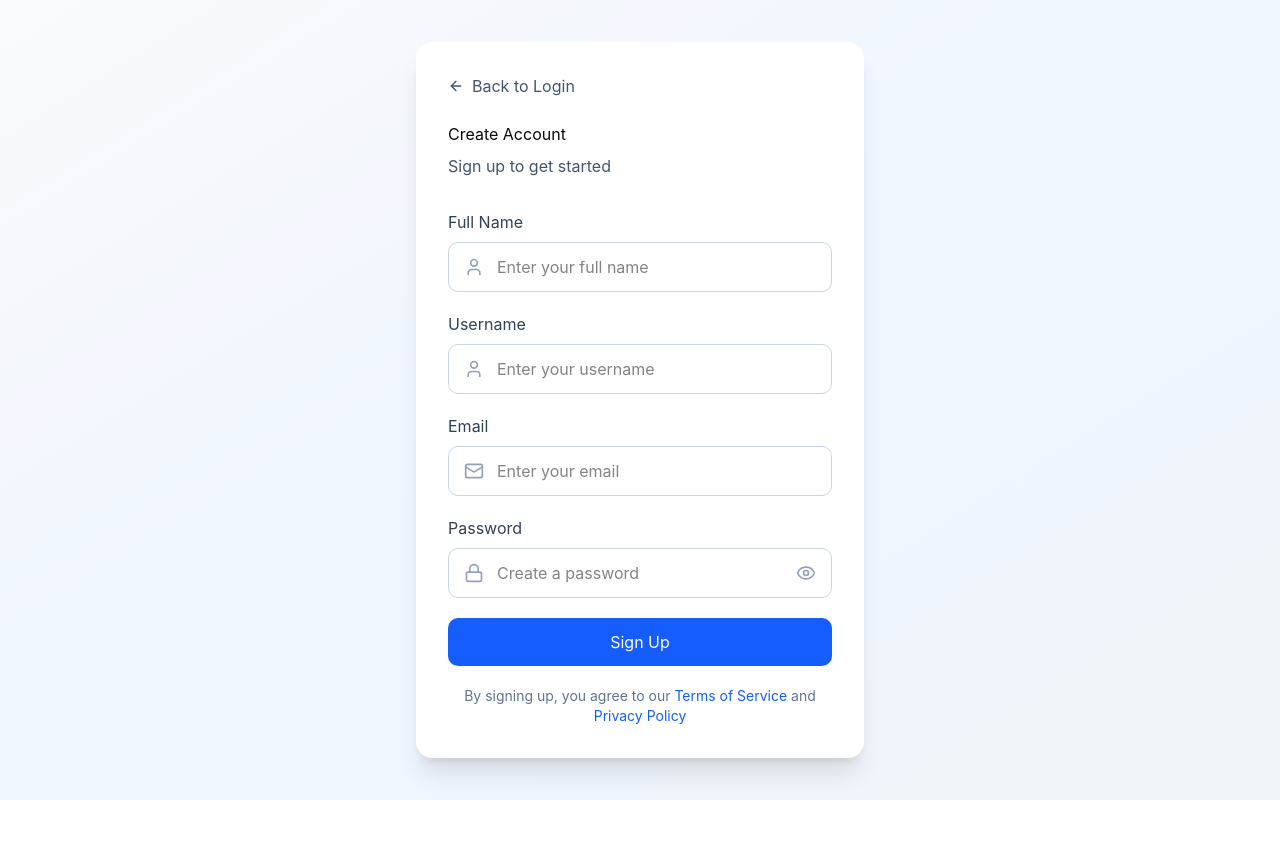
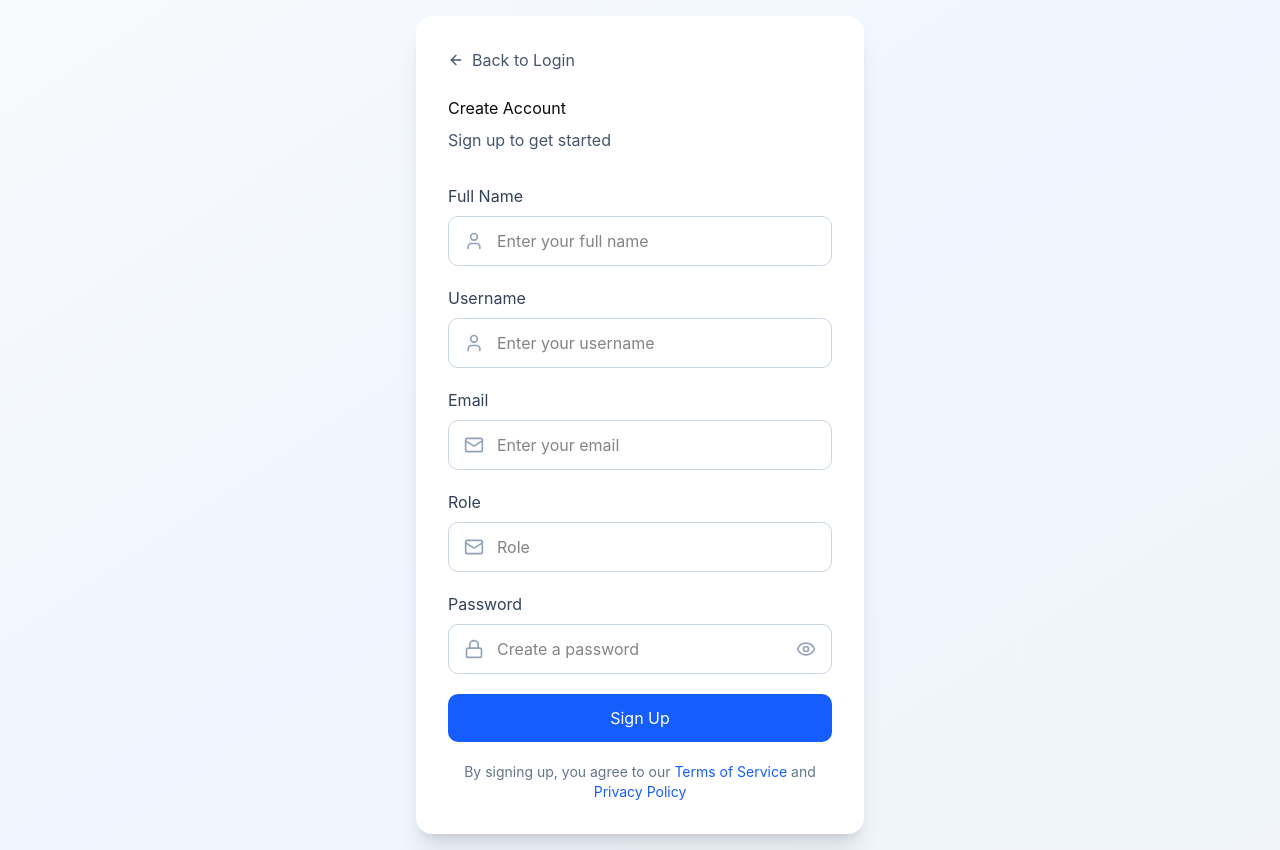
Before and after one commit to bobprince4u/admin, a React (Vite) app: page / in a window 1280 px wide. Both pictures are taken after a click on the button "Sign Up". Before the commit the page ends 800 px from the top, so only its background shows below. Built offline with nearby package versions, Linux system fonts and the light colour scheme.

Commit message:
modified:  src/components/SignupForm.tsx

```diff
--- a/src/components/SignupForm.tsx
+++ b/src/components/SignupForm.tsx
@@ -20,6 +20,7 @@ export function SignupForm({ onSuccess, onBackToLogin }: SignupFormProps) {
     name: "",
     username: "",
     email: "",
+    role: "",
     password: "",
   });
   const [showPassword, setShowPassword] = useState(false);
@@ -50,6 +51,7 @@ export function SignupForm({ onSuccess, onBackToLogin }: SignupFormProps) {
             name: formData.name,
             username: formData.username,
             email: formData.email,
+            role: formData.role,
             password: formData.password,
           }),
         }
@@ -162,6 +164,25 @@ export function SignupForm({ onSuccess, onBackToLogin }: SignupFormProps) {
           </div>
         </div>
 
+        {/* Role Field */}
+        <div>
+          <label htmlFor="signup-email" className="block text-slate-700 mb-2">
+            Role
+          </label>
+          <div className="relative">
+            <Mail className="absolute left-4 top-1/2 -translate-y-1/2 w-5 h-5 text-slate-400" />
+            <input
+              id="signup-role"
+              type="role"
+              value={formData.role}
+              onChange={(e) => handleChange("role", e.target.value)}
+              placeholder="Role"
+              required
+              className="w-full pl-12 pr-4 py-3 border border-slate-300 rounded-lg focus:outline-none focus:ring-2 focus:ring-blue-500 focus:border-transparent transition-all"
+            />
+          </div>
+        </div>
+
         {/* Password Field */}
         <div>
           <label
```
